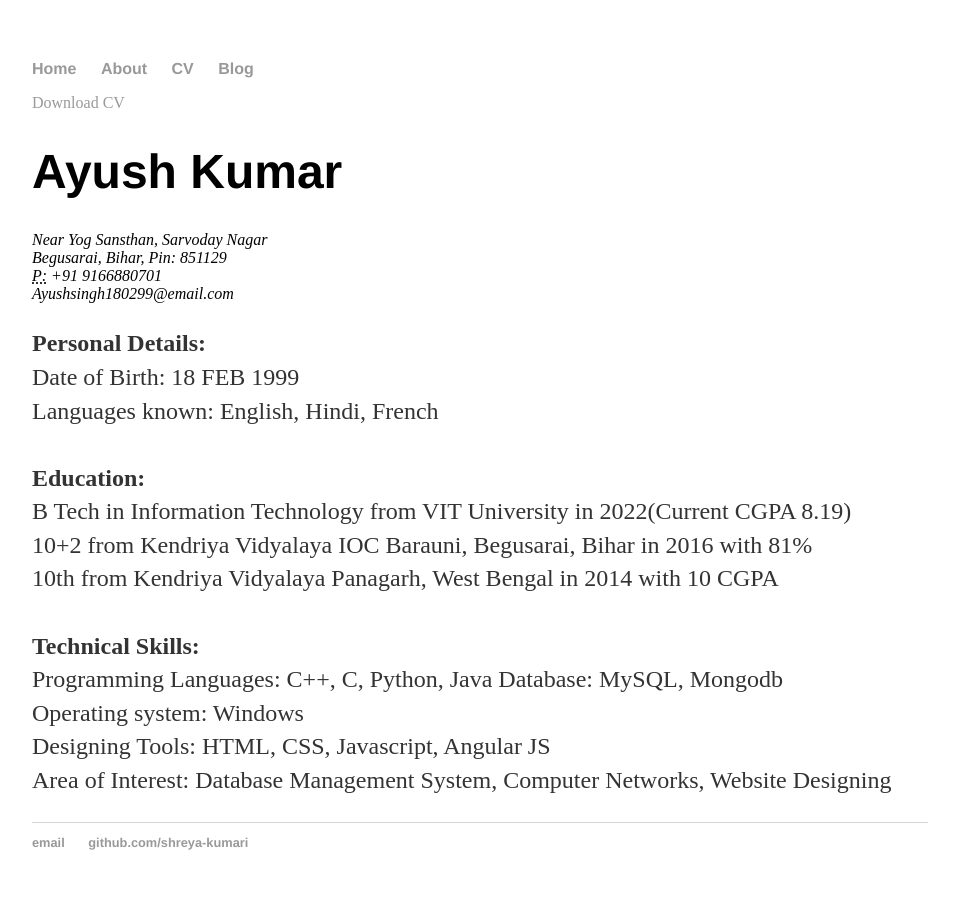
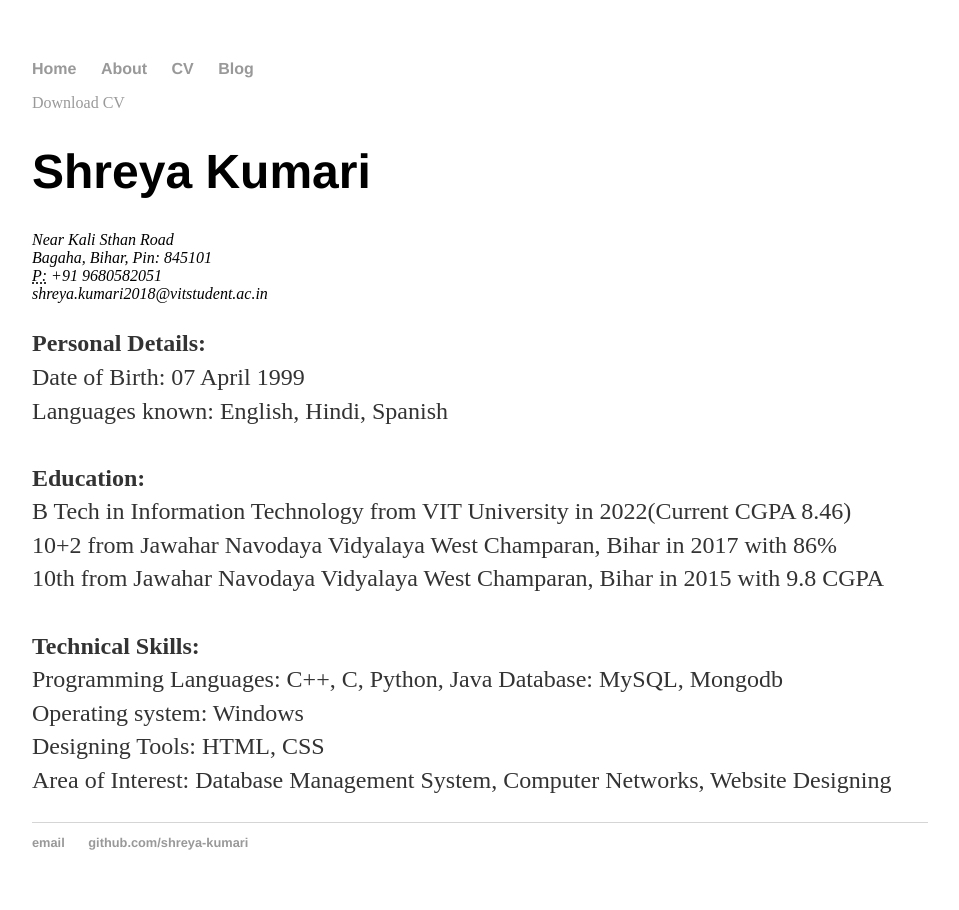
Before and after one commit to shreya-kumari/shreya-kumari.github.io, a Jekyll site: the page built from cv/index.html, in a window 1280 px wide. Shown: the whole page, without its empty margins (160-1119 px from the left). Built offline with Jekyll 4.4.1, drawn with Linux system fonts in a browser that asks for light colours.

Commit message:
Update index.html

```diff
--- a/cv/index.html
+++ b/cv/index.html
@@ -4,24 +4,24 @@ title: CV of Your Name
 ---
 
 	<div class="cv">
-		<a href="https://github.com/Ayushsingh180299/Ayushsingh180299.github.io/raw/main/pdf/AYUSH%20KUMAR%20resume.pdf" class="download" title="Download CV as PDF">Download CV</a>
-					<h1>Ayush Kumar</h1>
+		<a href="https://github.com/Ayushsingh180299/shreya-kumari.github.io/raw/main/pdf/Shreya%20kumari%20resume.pdf" class="download" title="Download CV as PDF">Download CV</a>
+					<h1>Shreya Kumari</h1>
 					<address>
-					Near Yog Sansthan, Sarvoday Nagar<br>
-					Begusarai, Bihar, Pin: 851129<br>
-					<abbr title="phone">P:</abbr> +91 9166880701<br>
-					<span class="obfuscate">Ayushsingh180299@email.com</span>
+					Near Kali Sthan Road<br>
+					Bagaha, Bihar, Pin: 845101<br>
+					<abbr title="phone">P:</abbr> +91 9680582051<br>
+					<span class="obfuscate">shreya.kumari2018@vitstudent.ac.in</span>
 					</address>
 		<p><b>Personal Details:</b><br>
-			Date of Birth: 18 FEB 1999<br> Languages known: English, Hindi, French<br><br>
+			Date of Birth: 07 April 1999<br> Languages known: English, Hindi, Spanish<br><br>
 			<b>Education:</b><br>
-			B Tech in Information Technology from VIT University in 2022(Current CGPA 8.19)<br>
-10+2 from Kendriya Vidyalaya IOC Barauni, Begusarai, Bihar in 2016 with 81%<br>
-10th from Kendriya Vidyalaya Panagarh, West Bengal in 2014 with 10 CGPA <br><br>
+			B Tech in Information Technology from VIT University in 2022(Current CGPA 8.46)<br>
+10+2 from Jawahar Navodaya Vidyalaya West Champaran, Bihar in 2017 with 86%<br>
+10th from Jawahar Navodaya Vidyalaya West Champaran, Bihar in 2015 with 9.8 CGPA <br><br>
 			<b>Technical Skills:</b><br>
 			Programming Languages: C++, C, Python, Java Database: MySQL, Mongodb<br>
 Operating system: Windows<br>
-Designing Tools: HTML, CSS, Javascript, Angular JS<br>
+Designing Tools: HTML, CSS<br>
 Area of Interest: Database Management System, Computer Networks, Website Designing <br></p>
 
 
```
